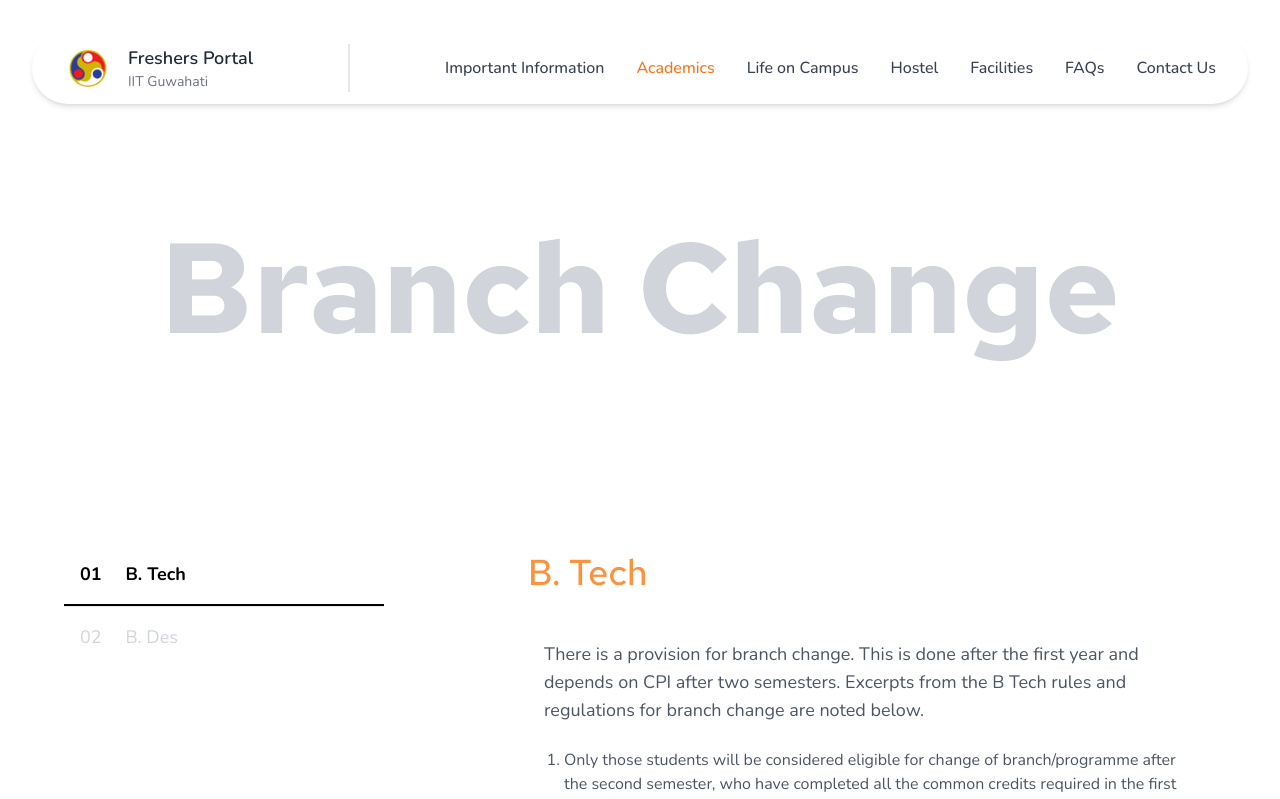
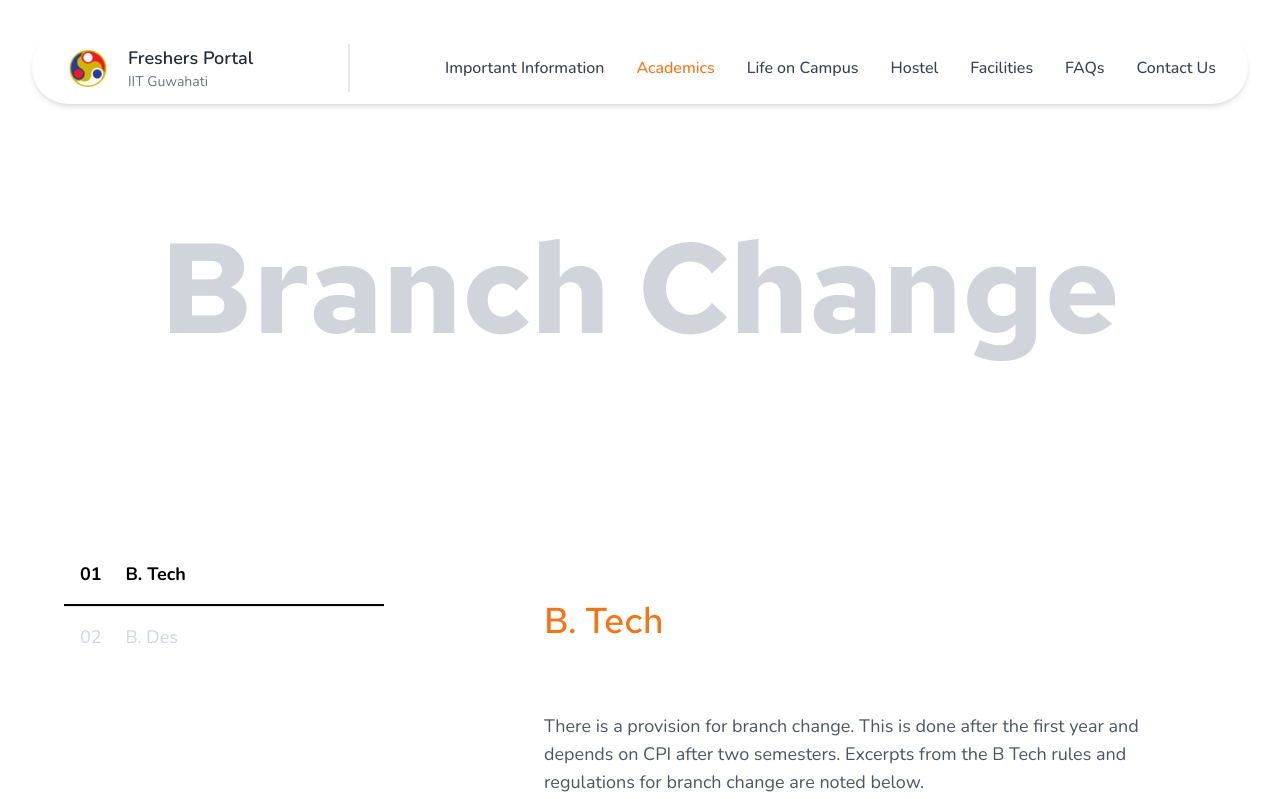
Before and after one commit to swciitg/Freshers_Portal, a React (Create React App) app in the folder frontend/: page /branch-change in a window 1280 px wide. Shown: the top 799 px of the page. Built offline with nearby package versions, Linux system fonts and the light colour scheme.

Commit message:
fixed other minor frontend issues

```diff
--- a/frontend/src/components/BranchChange/MainPage.js
+++ b/frontend/src/components/BranchChange/MainPage.js
@@ -48,12 +48,10 @@ const MainPage = () => {
 
       {/* Main Content */}
       <div className="flex-1 pb-12 pt-4 md:pt-2 md:pl-36">
-        <h1 className="text-2xl md:text-4xl font-medium text-orange-400">
-          {sections[selectedSection].title}
-        </h1>
-        <p className="mt-2 text-sm md:text-base text-orange-500">
-          {sections[selectedSection].content}
-        </p>
+      <div className='mt-8 max-w-3xl mx-auto p-4'>
+        <h1 className="text-4xl font-medium text-orange-500 ">{sections[selectedSection].title}</h1>
+        <p className="mt-2 text-sm text-orange-500">{sections[selectedSection].content}</p>
+        </div>
 
         {/* Conditional Content for "B. Tech" Section */}
         {selectedSection === 0 && (
--- a/frontend/src/components/MinorPage/MainPage.js
+++ b/frontend/src/components/MinorPage/MainPage.js
@@ -38,12 +38,10 @@ const MainPage = () => {
 
       {/* Main Content */}
       <div className="flex-1 md:p-12 pb-12 pt-4 md:pt-2 md:pl-36">
-        <h1 className="text-2xl md:text-4xl font-medium text-orange-500">
-          {sections[selectedSection].title}
-        </h1>
-        <p className="mt-2 text-sm md:text-base text-orange-500">
-          {sections[selectedSection].content}
-        </p>
+      <div className='mt-8 max-w-3xl mx-auto p-4'>
+        <h1 className="text-4xl font-medium text-orange-500 ">{sections[selectedSection].title}</h1>
+        <p className="mt-2 text-sm text-orange-500">{sections[selectedSection].content}</p>
+        </div>
 
         {/* Conditional Content for B. Tech Section */}
         {selectedSection === 0 && (
```
